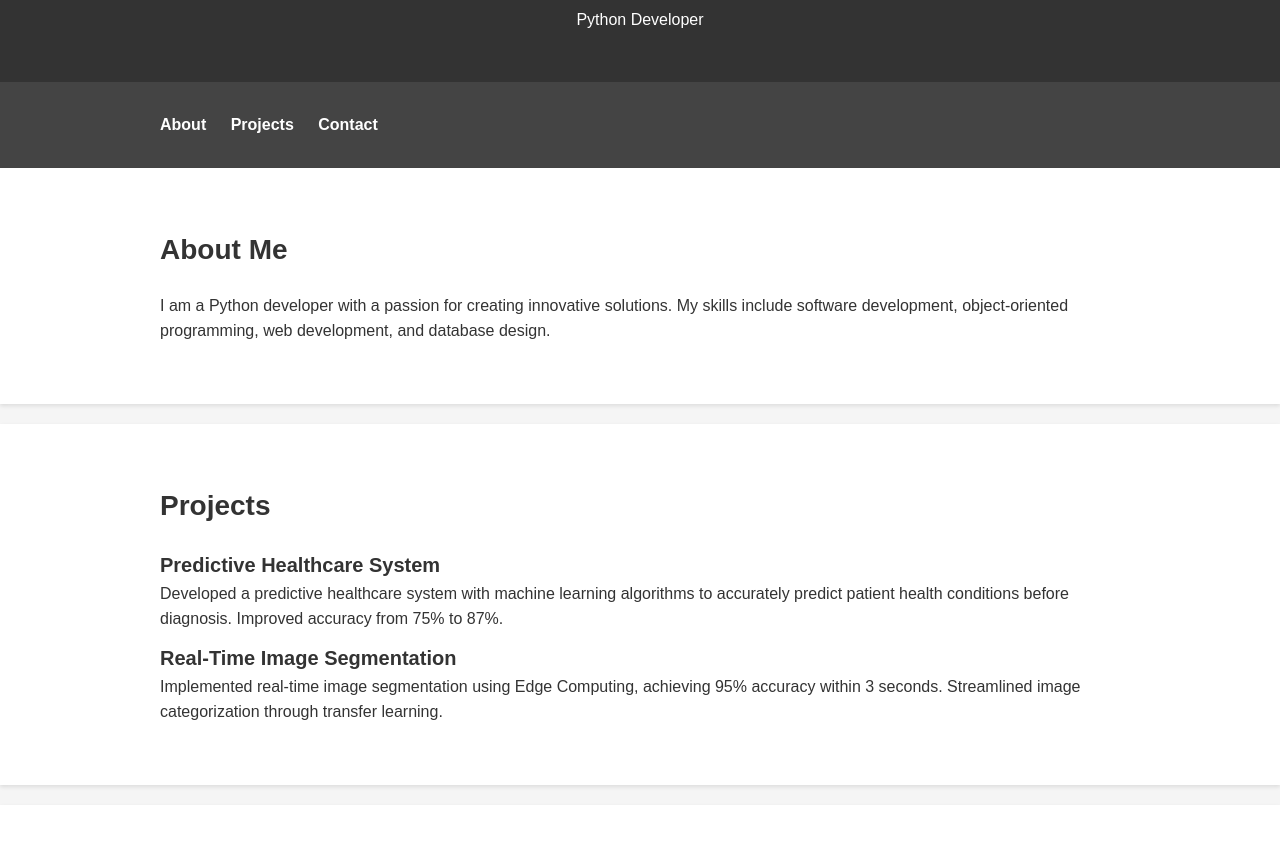
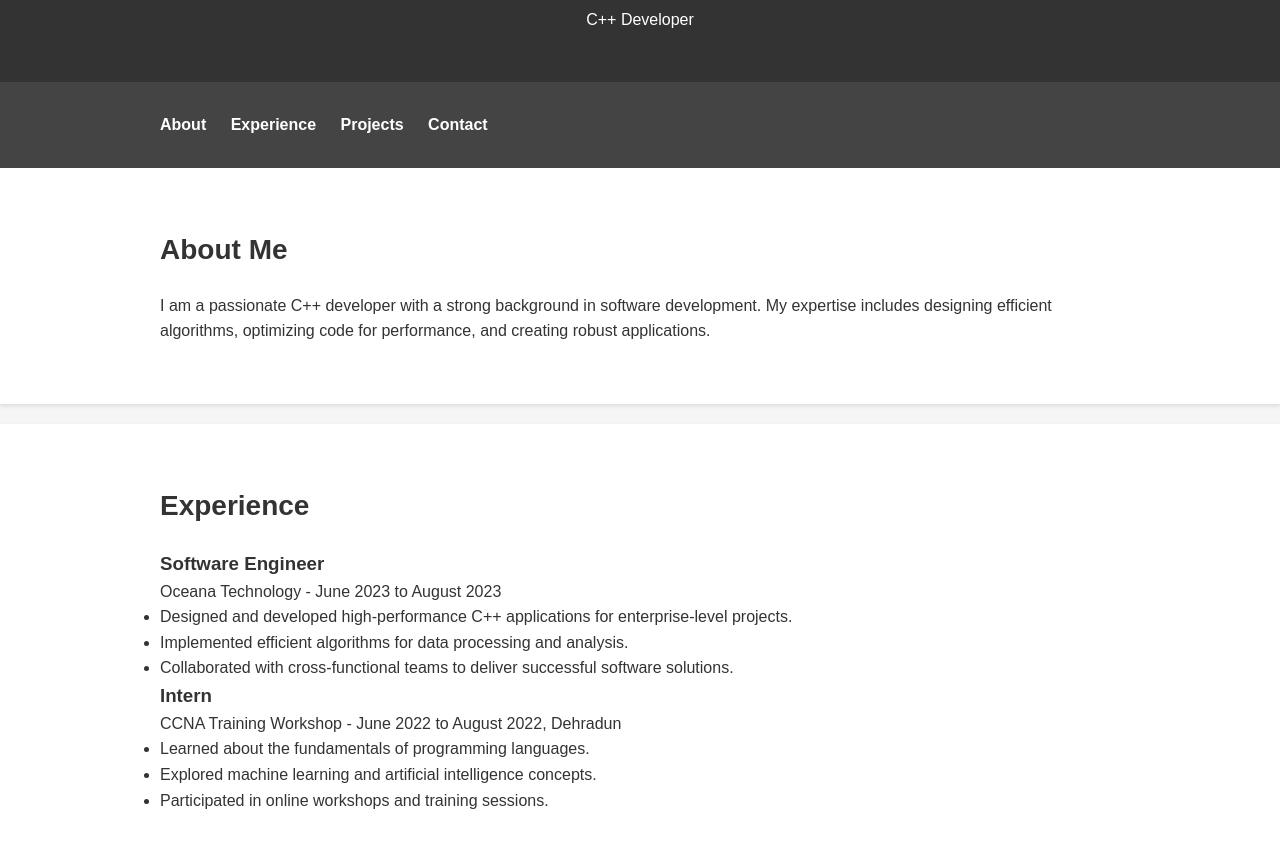
Before and after one commit to Gauravpriyadarshii/gauravpriyadarshi, a plain HTML site: page index.html in a window 1280 px wide. Shown: the part 101-943 px from the top of the page. Drawn offline with Linux system fonts and the light colour scheme.

Commit message:
Update index.html

```diff
--- a/index.html
+++ b/index.html
@@ -3,14 +3,14 @@
 <head>
     <meta charset="UTF-8">
     <meta name="viewport" content="width=device-width, initial-scale=1.0">
-    <title>Gaurav Priyadarshi - Portfolio</title>
+    <title>Gaurav Priyadarshi - C++ Developer Portfolio</title>
     <link rel="stylesheet" href="style.css">
 </head>
 <body>
     <header>
         <div class="container">
             <h1>Gaurav Priyadarshi</h1>
-            <p>Python Developer</p>
+            <p class="subtitle">C++ Developer</p>
         </div>
     </header>
 
@@ -18,6 +18,7 @@
         <div class="container">
             <ul>
                 <li><a href="#about">About</a></li>
+                <li><a href="#experience">Experience</a></li>
                 <li><a href="#projects">Projects</a></li>
                 <li><a href="#contact">Contact</a></li>
             </ul>
@@ -28,8 +29,33 @@
         <div class="container">
             <h2>About Me</h2>
             <p>
-                I am a Python developer with a passion for creating innovative solutions. My skills include software development, object-oriented programming, web development, and database design.
+                I am a passionate C++ developer with a strong background in software development. My expertise includes designing efficient algorithms, optimizing code for performance, and creating robust applications.
             </p>
+        </div>
+    </section>
+
+    <section id="experience" class="section">
+        <div class="container">
+            <h2>Experience</h2>
+            <!-- Add your experience details here -->
+            <div class="experience">
+                <h3>Software Engineer</h3>
+                <p>Oceana Technology - June 2023 to August 2023</p>
+                <ul>
+                    <li>Designed and developed high-performance C++ applications for enterprise-level projects.</li>
+                    <li>Implemented efficient algorithms for data processing and analysis.</li>
+                    <li>Collaborated with cross-functional teams to deliver successful software solutions.</li>
+                </ul>
+            </div>
+            <div class="experience">
+                <h3>Intern</h3>
+                <p>CCNA Training Workshop - June 2022 to August 2022, Dehradun</p>
+                <ul>
+                    <li>Learned about the fundamentals of programming languages.</li>
+                    <li>Explored machine learning and artificial intelligence concepts.</li>
+                    <li>Participated in online workshops and training sessions.</li>
+                </ul>
+            </div>
         </div>
     </section>
 
```
